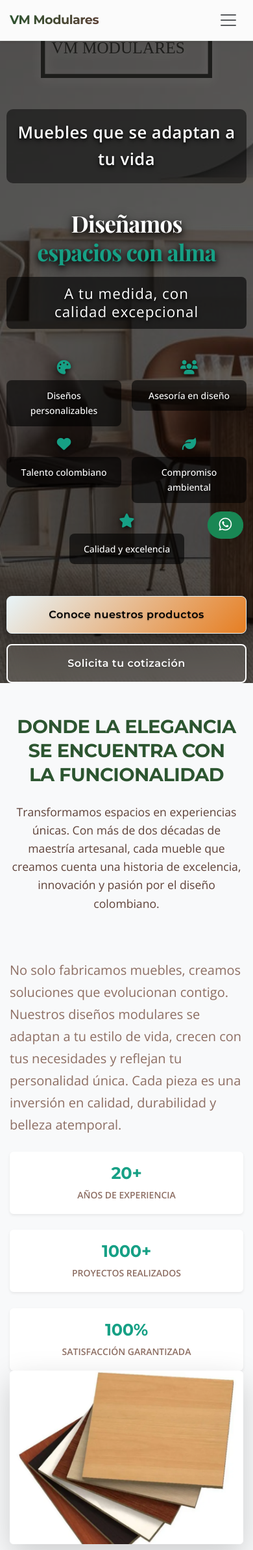
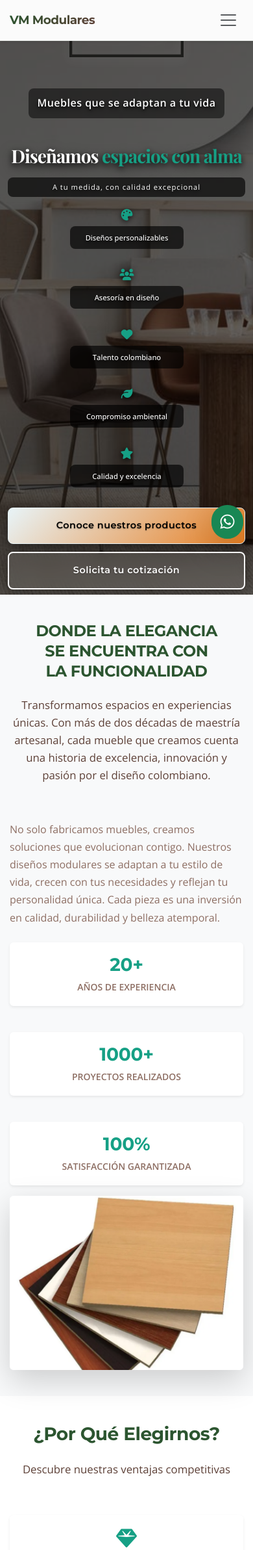
Before and after one commit to Sebastyk120/Vmmodulares, a Django app: template webpage/templates/home.html in a window 390 px wide. Shown: the top 2385 px of the page at 65% size. Run offline with Django 5.2, Linux system fonts and the light colour scheme; the template is opened without the code that fills it, so the values that code supplies are empty.

Commit message:
Mejora en version mobile 2

```diff
--- a/webpage/static/css/home.css
+++ b/webpage/static/css/home.css
@@ -187,30 +187,6 @@
     font-family: var(--font-secondary);
 }
 
-/* ===== TEXT UTILITIES PROFESIONALES ===== */
-.text-gradient {
-    background: linear-gradient(135deg, var(--text-primary), var(--text-secondary));
-    -webkit-background-clip: text;
-    -webkit-text-fill-color: transparent;
-    background-clip: text;
-    font-weight: 700;
-}
-
-.text-shadow {
-    text-shadow: 0 2px 4px rgba(0, 0, 0, 0.1);
-}
-
-.text-shadow-strong {
-    text-shadow: 0 2px 8px rgba(0, 0, 0, 0.3);
-}
-
-.letter-spacing-wide {
-    letter-spacing: 0.05em;
-}
-
-.letter-spacing-tight {
-    letter-spacing: -0.02em;
-}
 
 /* ===== HERO SECTION - CONTRASTE ÓPTIMO ===== */
 .hero h1,
@@ -874,7 +850,6 @@
         height: 240px !important;
     }
 
-    /* Full-width container adjustments for medium screens */
     .container-fluid {
         padding-left: 15px;
         padding-right: 15px;
@@ -897,155 +872,351 @@
 }
 
 @media (max-width: 768px) {
+    /* Hero Section Mobile Optimization */
     .hero {
-        min-height: 80vh;
+        min-height: 85vh;
+        padding: 1rem 0;
     }
 
-    /* Mejor contraste en móviles para Hero */
     .hero h1,
-    .hero .display-1 {
-        text-shadow:
-            0 2px 6px rgba(0, 0, 0, 0.9),
-            0 4px 12px rgba(0, 0, 0, 0.7);
+    .hero .display-1,
+    .hero .display-3 {
+        font-size: 2rem !important;
+        line-height: 1.3;
+        text-shadow: 0 3px 10px rgba(0, 0, 0, 0.9), 0 6px 20px rgba(0, 0, 0, 0.7);
     }
 
     .hero .lead {
-        background: rgba(0, 0, 0, 0.4);
+        font-size: 1.1rem !important;
+        background: rgba(0, 0, 0, 0.5);
         padding: 0.75rem 1rem;
         border-radius: 8px;
+        margin-bottom: 1.5rem !important;
     }
 
-    .hero .display-4 {
-        background: rgba(0, 0, 0, 0.3);
+    .hero small {
+        font-size: 0.95rem !important;
+        background: rgba(0, 0, 0, 0.5);
         padding: 0.5rem 0.75rem;
         border-radius: 6px;
     }
 
-    h1 { font-size: 2.5rem; }
-    h2 { font-size: 2.2rem; }
-    h3 { font-size: 1.8rem; }
+    .hero-logo img {
+        max-height: 100px !important;
+        margin-bottom: 1.5rem !important;
+    }
 
-    .display-1 { font-size: 3.5rem; }
-    .display-2 { font-size: 3rem; }
-    .display-3 { font-size: 2.8rem; }
-    .display-4 { font-size: 2.5rem; }
-    .display-5 { font-size: 2.2rem; }
-    .display-6 { font-size: 2rem; }
+    /* Hero Features Grid - Better Mobile Layout */
+    .hero .row.g-3 {
+        gap: 0.75rem !important;
+    }
+
+    .hero .text-center small {
+        font-size: 0.75rem !important;
+        background: rgba(0, 0, 0, 0.65);
+        padding: 0.6rem 0.5rem;
+        border-radius: 8px;
+        min-width: auto;
+        display: block;
+    }
+
+    .hero .text-center i {
+        font-size: 1.25rem !important;
+        margin-bottom: 0.25rem;
+    }
+
+    /* Hero Buttons Mobile */
+    .hero .btn-lg {
+        padding: 0.875rem 1.5rem;
+        font-size: 0.95rem;
+    }
+
+    /* Typography Mobile */
+    h1 { font-size: 2.2rem; }
+    h2 { font-size: 2rem; }
+    h3 { font-size: 1.75rem; }
+    h4 { font-size: 1.4rem; }
+    h5 { font-size: 1.2rem; }
+
+    .display-5 { font-size: 2rem; }
+    .display-6 { font-size: 1.75rem; }
 
     .lead {
-        font-size: 1.2rem;
+        font-size: 1.15rem;
     }
 
     p {
         font-size: 1rem;
     }
 
+    /* Navbar Mobile */
     .navbar {
         backdrop-filter: blur(10px) !important;
+        padding: 0.5rem 0;
     }
 
     .navbar-brand h1 {
-        font-size: 1.4rem;
+        font-size: 1.3rem;
     }
 
     .nav-link::after {
         display: none;
     }
 
+    /* Offcanvas Mobile Improvements */
+    .offcanvas {
+        width: 85% !important;
+        max-width: 320px;
+    }
+
+    .offcanvas-body .nav-link {
+        padding: 0.75rem 1rem !important;
+        font-size: 1rem;
+        border-bottom: 1px solid rgba(0,0,0,0.05);
+    }
+
+    .offcanvas-body .dropdown-menu {
+        border: none;
+        box-shadow: none;
+        background: transparent;
+        padding-left: 1rem;
+    }
+
+    .offcanvas-body .dropdown-item {
+        padding: 0.5rem 1rem;
+        font-size: 0.9rem;
+    }
+
+    /* Product Cards Mobile */
+    .product-card .card {
+        margin-bottom: 1.5rem;
+    }
+
     .product-card .card:hover {
-        transform: none;
+        transform: translateY(-4px) !important;
     }
 
     .product-card .card img {
-        height: 220px !important;
+        height: 200px !important;
+    }
+
+    .product-card .card-body {
+        padding: 1rem !important;
+    }
+
+    .product-card .card-title {
+        font-size: 1.1rem !important;
+    }
+
+    .product-card .card-text {
+        font-size: 0.9rem !important;
+    }
+
+    /* Product Overlay Mobile */
+    .product-overlay .btn-lg {
+        padding: 0.75rem 1.25rem !important;
+        font-size: 0.9rem !important;
+    }
+
+    /* Category Filter Mobile */
+    .category-filter-btn {
+        font-size: 0.85rem;
+        padding: 0.5rem 0.75rem;
+    }
+
+    .subcategory-tab {
+        font-size: 0.8rem;
+        padding: 0.4rem 0.75rem;
+    }
+
+    /* FAQ Mobile Optimization */
+    .accordion-button {
+        font-size: 0.95rem;
+        padding: 1rem;
+    }
+
+    .accordion-button i {
+        font-size: 1rem;
+    }
+
+    .accordion-body {
+        padding: 1rem;
+        font-size: 0.9rem;
+    }
+
+    .accordion-body .col-lg-8,
+    .accordion-body .col-lg-4 {
+        width: 100%;
+        margin-bottom: 1rem;
+    }
+
+    .accordion-body .card {
+        margin-top: 1rem;
+    }
+
+    /* Contact Form Mobile */
+    #contacto .card-body {
+        padding: 1.5rem !important;
+    }
+
+    #contacto .form-label {
+        font-size: 0.9rem;
+    }
+
+    #contacto .form-control,
+    #contacto .form-select {
+        font-size: 0.95rem;
+    }
+
+    /* About Section Mobile */
+    #nosotros .display-5 {
+        font-size: 1.75rem !important;
+    }
+
+    #nosotros .lead {
+        font-size: 1.05rem !important;
+    }
+
+    #nosotros .fs-5 {
+        font-size: 1rem !important;
+    }
+
+    #nosotros .col-md-4 {
+        margin-bottom: 1rem;
+    }
+
+    /* Ventajas Section Mobile */
+    #ventajas .card-body {
+        padding: 1.5rem !important;
+    }
+
+    #ventajas .card-title {
+        font-size: 1.1rem !important;
+    }
+
+    #ventajas .card-text {
+        font-size: 0.9rem !important;
+    }
+
+    #ventajas .fs-1 {
+        font-size: 2rem !important;
+    }
+
+    /* WhatsApp Float Mobile */
+    #whatsapp-float {
+        padding: 0.75rem !important;
     }
 
     #whatsapp-float span {
         display: none !important;
     }
 
-    /* Mobile FAQ adjustments */
-    .accordion-body .row > div {
-        margin-bottom: 1rem;
+    #whatsapp-float i {
+        font-size: 1.5rem !important;
     }
 
-    .accordion-body .col-lg-8,
-    .accordion-body .col-lg-4 {
-        width: 100%;
+    /* Back to Top Mobile */
+    #back-to-top {
+        width: 45px !important;
+        height: 45px !important;
+        bottom: 70px !important;
+        right: 15px !important;
     }
 
-    .hero-logo img {
-        max-height: 120px !important;
+    /* Footer Mobile */
+    footer .col-lg-2,
+    footer .col-lg-4 {
+        margin-bottom: 2rem;
     }
 
-    /* Mejor contraste para características en móviles */
-    .hero .text-center small {
-        background: rgba(0, 0, 0, 0.6);
-        padding: 0.75rem 1rem;
-        border-radius: 8px;
-        min-width: 140px;
+    footer h5 {
+        font-size: 1.1rem;
     }
 
-    /* Full-width mobile adjustments */
-    .container-fluid {
-        padding-left: 10px;
-        padding-right: 10px;
+    footer .list-unstyled li {
+        margin-bottom: 0.75rem;
     }
 
-    /* Mobile product grid - ensure proper spacing */
-    .product-card {
-        margin-bottom: 1.5rem;
+    /* Container Mobile */
+    .container-fluid {
+        padding-left: 12px;
+        padding-right: 12px;
     }
-}
-
-@media (max-width: 576px) {
-    .hero {
-        min-height: 70vh;
-    }
-
-    /* Aún mejor contraste en móviles pequeños */
-    .hero h1,
-    .hero .display-1 {
-        text-shadow:
-            0 3px 8px rgba(0, 0, 0, 0.9),
-            0 6px 16px rgba(0, 0, 0, 0.8);
-    }
-
-    .hero .lead {
-        background: rgba(0, 0, 0, 0.5);
-        padding: 1rem;
-        border-radius: 10px;
-    }
-
-    .hero .display-4 {
-        background: rgba(0, 0, 0, 0.4);
-        padding: 0.75rem 1rem;
-        border-radius: 8px;
-    }
-
-    h1 { font-size: 2rem; }
-    h2 { font-size: 1.8rem; }
-    h3 { font-size: 1.6rem; }
-
-    .display-1 { font-size: 2.8rem; }
-    .display-2 { font-size: 2.5rem; }
-    .display-3 { font-size: 2.2rem; }
-    .display-4 { font-size: 2rem; }
-    .display-5 { font-size: 1.8rem; }
-    .display-6 { font-size: 1.6rem; }
 
     .container {
         padding-left: 15px;
         padding-right: 15px;
     }
+}
 
-    .btn-lg {
-        padding: 0.75rem 1.5rem;
-        font-size: 1rem;
+@media (max-width: 576px) {
+    /* Hero Extra Small Mobile */
+    .hero {
+        min-height: 100vh;
+        padding: 0.5rem 0;
     }
 
+    .hero h1,
+    .hero .display-3 {
+        font-size: 1.75rem !important;
+        margin-bottom: 1rem !important;
+    }
+
+    .hero .lead {
+        font-size: 1rem !important;
+        padding: 0.65rem 0.85rem;
+        margin-bottom: 1rem !important;
+    }
+
+    .hero small {
+        font-size: 0.85rem !important;
+        padding: 0.4rem 0.6rem;
+    }
+
+    .hero-logo img {
+        max-height: 80px !important;
+        margin-bottom: 1rem !important;
+    }
+
+    .hero .col-6 {
+        flex: 0 0 50%;
+        max-width: 50%;
+    }
+
+    .hero .text-center small {
+        font-size: 0.7rem !important;
+        padding: 0.5rem 0.35rem;
+    }
+
+    .hero .text-center i {
+        font-size: 1.1rem !important;
+    }
+
+    .hero .btn-lg {
+        padding: 0.75rem 1.25rem;
+        font-size: 0.9rem;
+    }
+
+    /* Typography Extra Small */
+    h1 { font-size: 1.85rem; }
+    h2 { font-size: 1.65rem; }
+    h3 { font-size: 1.45rem; }
+    h4 { font-size: 1.25rem; }
+
+    .display-5 { font-size: 1.75rem; }
+    .display-6 { font-size: 1.5rem; }
+
+    .lead {
+        font-size: 1.05rem;
+    }
+
+    body {
+        font-size: 0.95rem;
+    }
+
+    /* Navbar Extra Small */
     .navbar-brand h1 {
-        font-size: 1.2rem;
+        font-size: 1.15rem;
     }
 
     .nav-link {
@@ -1053,12 +1224,88 @@
         padding: 0.3rem 0.6rem !important;
     }
 
-    body {
-        font-size: 1rem;
+    /* Product Cards Extra Small */
+    .product-card .card img {
+        height: 180px !important;
     }
 
-    .lead {
-        font-size: 1.1rem;
+    .product-card .card-body {
+        padding: 0.875rem !important;
+    }
+
+    .product-card .card-title {
+        font-size: 1rem !important;
+        margin-bottom: 0.5rem !important;
+    }
+
+    .product-card .card-text {
+        font-size: 0.85rem !important;
+        margin-bottom: 0.75rem !important;
+    }
+
+    .product-card .btn {
+        font-size: 0.85rem;
+        padding: 0.5rem 0.75rem;
+    }
+
+    /* Category Buttons Extra Small */
+    .category-filter-btn,
+    .subcategory-tab {
+        font-size: 0.75rem;
+        padding: 0.4rem 0.6rem;
+    }
+
+    /* FAQ Extra Small */
+    .accordion-button {
+        font-size: 0.9rem;
+        padding: 0.875rem;
+    }
+
+    .accordion-body {
+        padding: 0.875rem;
+        font-size: 0.85rem;
+    }
+
+    /* Contact Extra Small */
+    #contacto .card-body {
+        padding: 1.25rem !important;
+    }
+
+    #contacto .btn-lg {
+        padding: 0.75rem 1rem;
+        font-size: 0.95rem;
+    }
+
+    /* About Section Extra Small */
+    #nosotros .display-5 {
+        font-size: 1.5rem !important;
+    }
+
+    #nosotros .card-body {
+        padding: 1rem !important;
+    }
+
+    #nosotros .display-6 {
+        font-size: 1.75rem !important;
+    }
+
+    /* Ventajas Extra Small */
+    #ventajas .card-body {
+        padding: 1.25rem !important;
+    }
+
+    /* Spacing Adjustments */
+    .py-5 {
+        padding-top: 2.5rem !important;
+        padding-bottom: 2.5rem !important;
+    }
+
+    .mb-5 {
+        margin-bottom: 2rem !important;
+    }
+
+    .gap-3 {
+        gap: 0.75rem !important;
     }
 }
 
```
